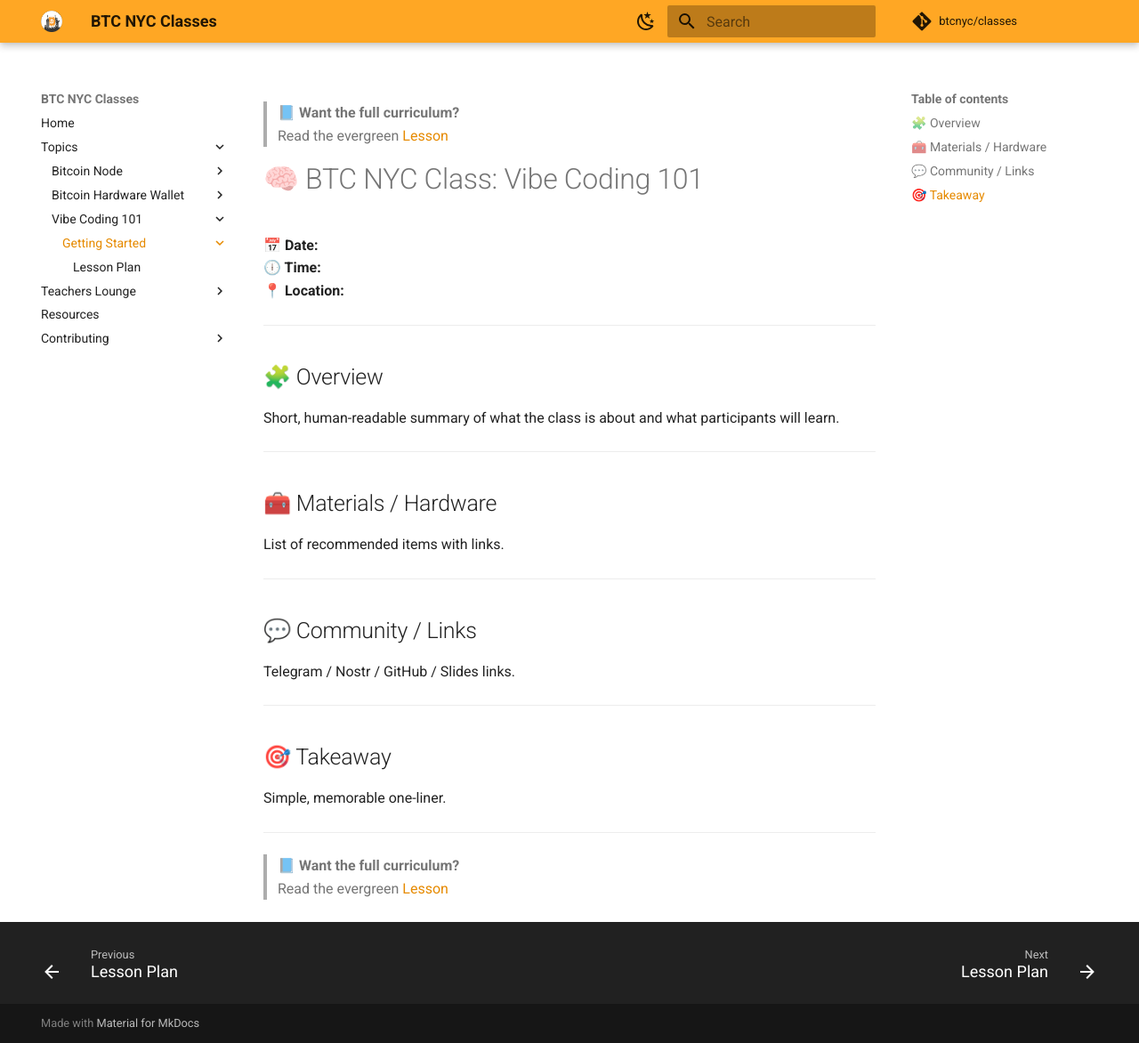
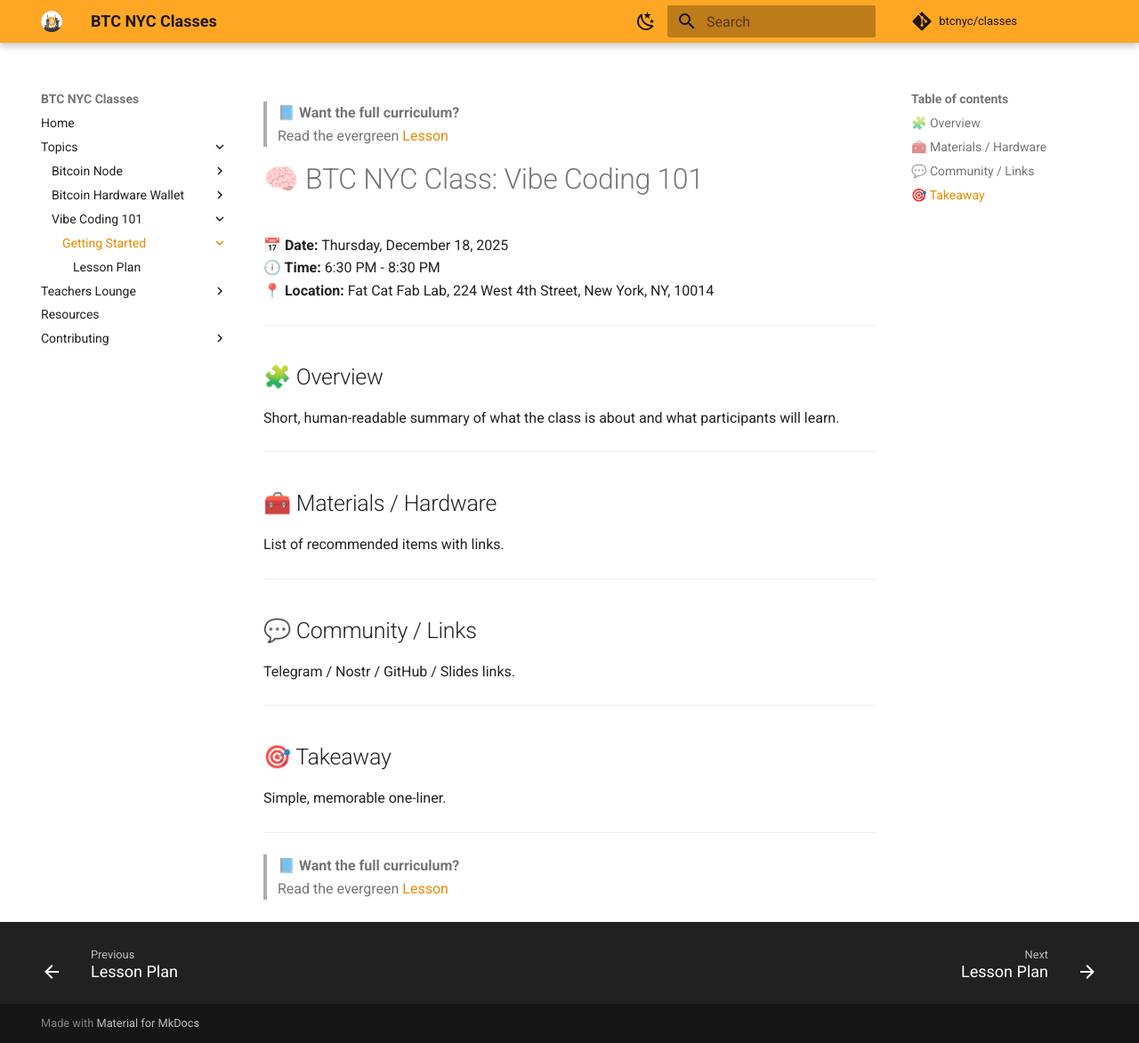
Before and after one commit to btcnyc/classes, an MkDocs documentation site: the page built from docs/topics/vibe-coding-101/00-getting-started/index.md, in a window 1280 px wide and 1172 px high. Shown: the whole window at 89% size. Built offline with MkDocs 1.6.1 and Material for MkDocs 9.7.7, drawn with Linux system fonts in a browser that asks for light colours; comment, search, counter and statistics services are not loaded.

Commit message:
Update Vibe Coding 101 event details
- Set date to Thursday, December 18, 2025
- Set time to 6:30 PM - 8:30 PM
- Add location: Fat Cat Fab Lab

```diff
--- a/docs/topics/vibe-coding-101/00-getting-started/index.md
+++ b/docs/topics/vibe-coding-101/00-getting-started/index.md
@@ -3,9 +3,9 @@
 
 # 🧠 BTC NYC Class: Vibe Coding 101
 
-**📅 Date:** <Month Day, Year>
-**🕕 Time:** <Start Time>
-**📍 Location:** <Venue>
+**📅 Date:** Thursday, December 18, 2025
+**🕕 Time:** 6:30 PM - 8:30 PM
+**📍 Location:** Fat Cat Fab Lab, 224 West 4th Street, New York, NY, 10014
 
 ---
 
```
